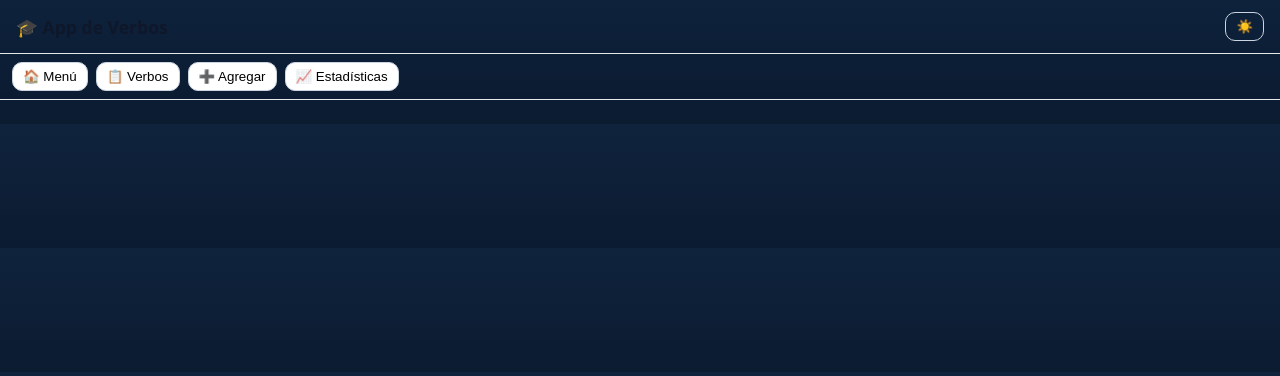
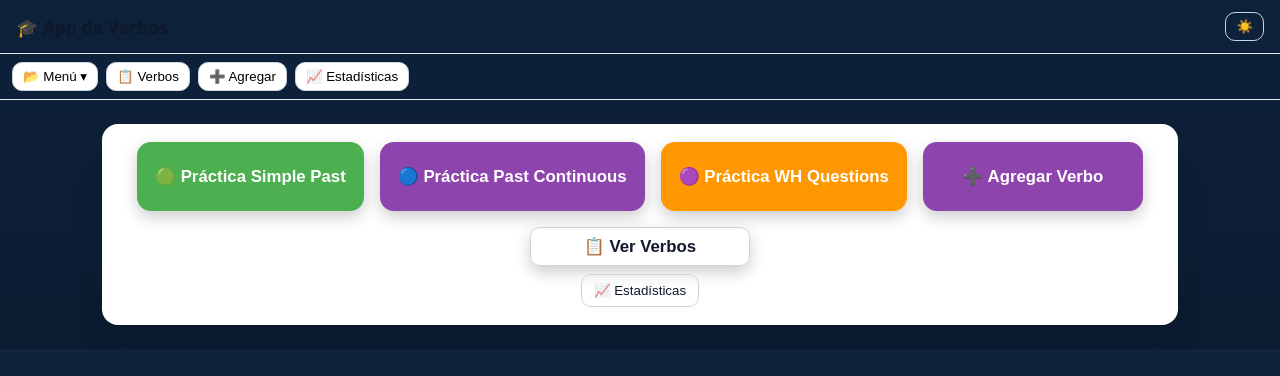
Before and after one commit to Predator0520/verbos-flask-app, a Flask app: page / in a window 1280 px wide. Shown: the top 376 px of the page. Run offline with Flask 3, Linux system fonts and the light colour scheme.

Commit message:
Update index.html

```diff
--- a/templates/index.html
+++ b/templates/index.html
@@ -10,19 +10,27 @@
 <body>
   <header class="topbar">
     <h1>🎓 App de Verbos</h1>
-    <button id="btn-dark" class="mode-toggle" title="Modo oscuro/claro">🌙</button>
+    <button id="btn-dark" class="mode-toggle" title="Modo claro/oscuro" aria-label="Cambiar tema">☀️</button>
   </header>
 
   <!-- Barra fija de navegación -->
   <nav class="global-nav">
-    <button onclick="ui.mostrar('menu')">🏠 Menú</button>
-    <button onclick="ui.mostrar('lista'); datos.listarVerbos();">📋 Verbos</button>
+    <div class="dropdown">
+      <button id="btn-menu" onclick="ui.toggleMenuDropdown()" aria-haspopup="true" aria-expanded="false">📂 Menú ▾</button>
+      <div id="menuDropdown" class="dropdown-menu hidden" role="menu" aria-labelledby="btn-menu">
+        <button class="menu-item" onclick="_goSimple()">🟢 Práctica Simple Past</button>
+        <button class="menu-item" onclick="_goContinuous()">🔵 Práctica Past Continuous</button>
+        <button class="menu-item" onclick="_goWH()">🟣 Práctica WH Questions</button>
+      </div>
+    </div>
+
+    <button onclick="ui.mostrar('lista'); datos.listarVerbos();" id="btn-ver-verbos">📋 Verbos</button>
     <button onclick="datos.abrirModalAgregar()">➕ Agregar</button>
     <button onclick="ui.mostrar('stats'); ui.cargarUsuarios(); ui.cargarEstadisticas();">📈 Estadísticas</button>
   </nav>
 
   <main>
-    <!-- Menú -->
+    <!-- Menú (pantalla principal con tarjetas, se mantiene) -->
     <section id="menu" class="panel center">
       <div class="cards">
         <button class="card btn-primary" onclick="practica.setModo('simple'); ui.mostrar('setup')">🟢 Práctica Simple Past</button>
@@ -40,7 +48,7 @@
     <section id="setup" class="panel hidden">
       <h2 id="setupTitle">🧠 Configurar práctica</h2>
 
-      <!-- Paso 1 -->
+      <!-- Paso 1: Usuario -->
       <div id="step1">
         <div class="setup-block">
           <label>Tu nombre</label>
@@ -53,7 +61,7 @@
         <div class="row"><button class="btn-ghost" onclick="ui.mostrar('menu')">← Volver</button></div>
       </div>
 
-      <!-- Paso 2 -->
+      <!-- Paso 2: Tipo o WH submodos -->
       <div id="step2" class="hidden">
         <!-- Tipos para simple/continuous -->
         <div id="blockTipos" class="setup-block">
@@ -80,7 +88,7 @@
         </div>
       </div>
 
-      <!-- Paso 3 -->
+      <!-- Paso 3: Cantidad e iniciar -->
       <div id="step3" class="hidden">
         <div class="setup-block">
           <label>Cantidad</label>
@@ -144,9 +152,10 @@
           <p>🔥 Racha máxima: <span id="rStreak"></span></p>
           <p>⏱ Tiempo: <span id="rTiempo"></span></p>
           <div class="row">
-            <button class="btn" onclick="document.getElementById('filtroUsuario').value=practica.usuario; ui.mostrar('stats'); ui.cargarUsuarios(); ui.cargarEstadisticas();">📈 Ver estadísticas</button>
-            <button class="btn-cta" onclick="ui.mostrar('setup'); ui.irPaso(2);">🔁 Reintentar</button>
-            <button class="btn-ghost" onclick="ui.mostrar('menu')">← Menú</button>
+            <button class="btn" onclick="document.getElementById('filtroUsuario').value=practica.usuario; ui.mostrar('stats'); ui.cargarUsuarios(); ui.cargarEstadisticas();">📈 Estadísticas</button>
+            <button class="btn" onclick="ui.mostrar('lista'); datos.listarVerbos();">📋 Ver verbos</button>
+            <button class="btn" onclick="datos.abrirModalAgregar()">➕ Agregar verbo</button>
+            <button class="btn-cta" onclick="ui.mostrar('menu')">🏠 Menú principal</button>
           </div>
         </div>
       </div>
@@ -168,31 +177,25 @@
       <div class="hint">*Haz clic en ✏️ para editar o en 🗑️ para borrar.</div>
       <ul id="listaVerbos"></ul>
     </section>
+
+    <!-- Estadísticas -->
+    <section id="stats" class="panel hidden">
+      <div class="stats-layout">
+        <aside class="users-panel">
+          <div class="users-header">
+            <strong>Usuarios</strong>
+            <input type="text" id="filtroUsuario" placeholder="Filtrar por usuario" />
+            <button class="btn" onclick="ui.cargarEstadisticas()">Aplicar filtro</button>
+          </div>
+          <ul id="listaUsuarios" class="users-list"></ul>
+        </aside>
+        <div>
+          <div class="chart-box"><canvas id="chartStats"></canvas></div>
+          <div id="tablaStats" class="table-box" style="margin-top:12px"></div>
+        </div>
+      </div>
+    </section>
   </main>
-
-  <!-- Modal AGREGAR/EDITAR VERBO -->
-  <div id="modalVerb" class="modal hidden" onclick="datos.cerrarModal()">
-    <div class="modal-content" role="dialog" aria-modal="true" onclick="event.stopPropagation()">
-      <button class="close-x" aria-label="Cerrar" onclick="datos.cerrarModal()">✖</button>
-      <h3 id="modalVerbTitle">✏️ Editar verbo</h3>
-      <div class="grid">
-        <input type="text" id="editPresente" placeholder="Base form" />
-        <input type="text" id="editPasado" placeholder="Simple past" />
-        <input type="text" id="editTraduccion" placeholder="Traducción base (ES)" />
-        <input type="text" id="editTraduccionPasado" placeholder="Traducción del pasado (ES)" />
-        <input type="text" id="editContinuo" placeholder="Past continuous (opcional)" />
-        <input type="text" id="editTraduccionContinuo" placeholder="Traducción del past continuous (opcional)" />
-        <select id="editCategoria">
-          <option value="regular">Regular</option>
-          <option value="irregular">Irregular</option>
-        </select>
-      </div>
-      <div class="row" style="margin-top:10px">
-        <button class="btn-cta" onclick="datos.guardarModal()">💾 Guardar</button>
-        <button class="btn-cancel" onclick="datos.cerrarModal()">✖ Cancelar</button>
-      </div>
-    </div>
-  </div>
 
   <script src="/static/script.js"></script>
 </body>
```
